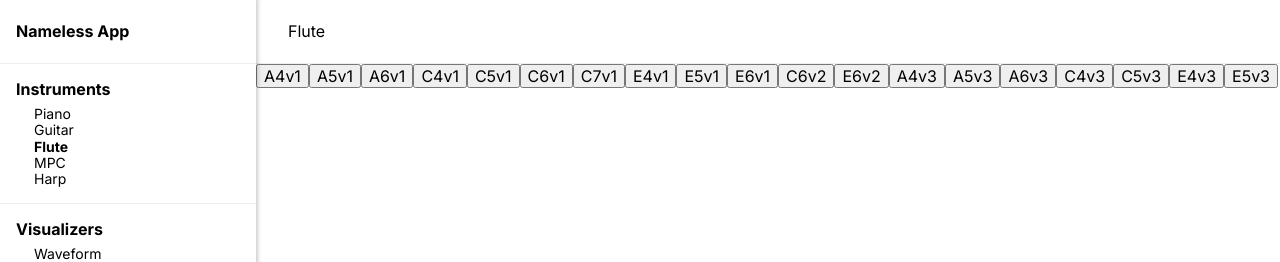
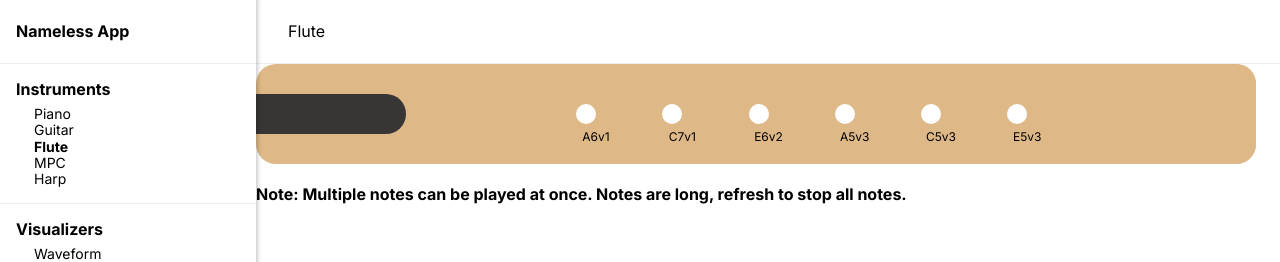
Before and after one commit to leyvaM/SFSU-CSC600-team-final_project, a React (Create React App) app in the folder client/: page /Flute in a window 1280 px wide. Shown: the top 262 px of the page. Built offline with nearby package versions, Linux system fonts and the light colour scheme; no server answers; some icons are missing.

Commit message:
added flute html/css

```diff
--- /dev/null
+++ b/client/src/flute.css
@@ -0,0 +1,146 @@
+.flute {
+    position: relative;
+    width: 1000px;
+    height: 100px;
+    background-color: burlywood;
+    border-radius: 20px;
+    overflow: hidden;
+}
+
+/* Style for the mouthpiece */
+.mouthpiece {
+    position: absolute;
+    top: 50%;
+    left: 0;
+    width: 150px;
+    height: 40px;
+    background-color: rgb(56, 53, 53);
+    border-radius: 0 50px 50px 0;
+    transform: translateY(-50%);
+}
+
+.button {
+    position: absolute;
+    top: 50%;
+    left: 0;
+    width: 150px;
+    height: 40px;
+    background-color: rgb(56, 53, 53);
+    border-radius: 0 50px 50px 0;
+    transform: translateY(-50%);
+    background-color: transparent;
+    border: none;
+    cursor: pointer;
+  }
+
+  .button:hover {
+    background-color: rgba(255, 255, 255, 0.2);
+  }
+/* Style for the flute body */
+.body {
+    position: absolute;
+    top: 0;
+    left: 150px;
+    width: 850px; /* Adjust width to match the new width of the flute */
+    height: 100px;
+    background-color: burlywood;
+}
+
+/* Style for the holes */
+.hole {
+    position: absolute;
+    top: 50%;
+    width: 20px;
+    height: 20px;
+    background-color: white;
+    border-radius: 50%;
+    transform: translateY(-50%);
+    cursor: pointer;
+    z-index: 1;
+}
+
+.notebtn{
+    position: absolute;
+    top: 50%;
+    width: 20px;
+    height: 20px;
+    background-color: white;
+    border-radius: 50%;
+    transform: translateY(-50%);
+    z-index: 1;
+    background-color: transparent;
+    border: none;
+    cursor: pointer;
+}
+.notebtn span {
+    position: absolute;
+    bottom: -20px;
+    left: 50%;
+    transform: translateX(-50%);
+    font-size: 12px;
+  }
+
+.holebutton {
+    position: absolute;
+    top: 50%;
+    width: 20px;
+    height: 20px;
+    background-color: white;
+    border-radius: 50%;
+    transform: translateY(-50%);
+    z-index: 1;
+    background-color: transparent;
+    border: none;
+    cursor: pointer;
+  }
+
+  .holebutton:hover {
+    background-color: grey;
+  }
+
+  .holebutton:active {
+    background-color: black;
+  }
+
+
+/* Calculate the distance between the holes */
+/* There are 7 holes, so we divide the available space by 8 */
+/* We subtract the hole width to avoid overlapping */
+/* We then add the hole width back when positioning the first hole */
+.hole-spacing {
+    width: calc((850px / 8) - 20px);
+}
+
+/* Positioning of the holes */
+.hole.hole1 {
+    left: calc(150px + 20px);
+}
+
+.hole.hole2 {
+    left: calc(150px + 20px + (1 * (calc((850px / 8) - 20px))));
+}
+
+.hole.hole3 {
+    left: calc(150px + 20px + (2 * (calc((850px / 8) - 20px))));
+}
+
+.hole.hole4 {
+    left: calc(150px + 20px + (3 * (calc((850px / 8) - 20px))));
+}
+
+.hole.hole5 {
+    left: calc(150px + 20px + (4 * (calc((850px / 8) - 20px))));
+}
+
+.hole.hole6 {
+    left: calc(150px + 20px + (5 * (calc((850px / 8) - 20px))));
+}
+
+.hole.hole7 {
+    left: calc(150px + 20px + (6 * (calc((850px / 8) - 20px))));
+}
+
+/* Style for the closed holes */
+.hole.closed {
+    background-color: black;
+}
--- a/client/src/instruments/bsoukup1108.tsx
+++ b/client/src/instruments/bsoukup1108.tsx
@@ -1,6 +1,7 @@
 // 3rd party library imports
 import * as Tone from 'tone';
 import classNames from 'classnames';
+import "../flute.css";
 
 import React, {useEffect, useState} from 'react';
 
@@ -12,28 +13,16 @@ import { Instrument, InstrumentProps } from '../Instruments';
  ** ------------------------------------------------------------------------ */
 const Flute: React.FC<InstrumentProps> = ({synth, setSynth}) => {
   const fluteNotes = [
-  {path: require("../FluteNotes/373270__samulis__flute-non-vibrato-sustain-a4-ldflute_susnv_a3_v1_1.wav"), label: "A4v1"},
-  {path: require("../FluteNotes/373271__samulis__flute-non-vibrato-sustain-a5-ldflute_susnv_a4_v1_1.wav"), label: "A5v1"},
   {path: require("../FluteNotes/373272__samulis__flute-non-vibrato-sustain-a6-ldflute_susnv_a5_v1_1.wav"), label: "A6v1"},
-  {path: require("../FluteNotes/373273__samulis__flute-non-vibrato-sustain-c4-ldflute_susnv_c3_v1_1.wav"), label: "C4v1"},
-  {path: require("../FluteNotes/373274__samulis__flute-non-vibrato-sustain-c5-ldflute_susnv_c4_v1_1.wav"), label: "C5v1"},
-  {path: require("../FluteNotes/373275__samulis__flute-non-vibrato-sustain-c6-ldflute_susnv_c5_v1_1.wav"), label: "C6v1"},
   {path: require("../FluteNotes/373276__samulis__flute-non-vibrato-sustain-c7-ldflute_susnv_c6_v1_1.wav"), label: "C7v1"},
-  {path: require("../FluteNotes/373277__samulis__flute-non-vibrato-sustain-e4-ldflute_susnv_e3_v1_1.wav"), label: "E4v1"},
-  {path: require("../FluteNotes/373278__samulis__flute-non-vibrato-sustain-e5-ldflute_susnv_e4_v1_1.wav"), label: "E5v1"},
-  {path: require("../FluteNotes/373279__samulis__flute-non-vibrato-sustain-e6-ldflute_susnv_e5_v1_1.wav"), label: "E6v1"},
-  {path: require("../FluteNotes/373280__samulis__flute-non-vibrato-sustain-c6-ldflute_susnv_c5_v2_1.wav"), label: "C6v2"},
   {path: require("../FluteNotes/373281__samulis__flute-non-vibrato-sustain-e6-ldflute_susnv_e5_v2_1.wav"), label: "E6v2"},
-  {path: require("../FluteNotes/373282__samulis__flute-non-vibrato-sustain-a4-ldflute_susnv_a3_v3_1.wav"), label: "A4v3"},
   {path: require("../FluteNotes/373283__samulis__flute-non-vibrato-sustain-a5-ldflute_susnv_a4_v3_1.wav"), label: "A5v3"},
-  {path: require("../FluteNotes/373284__samulis__flute-non-vibrato-sustain-a6-ldflute_susnv_a5_v3_1.wav"), label: "A6v3"},
-  {path: require("../FluteNotes/373285__samulis__flute-non-vibrato-sustain-c4-ldflute_susnv_c3_v3_1.wav"), label: "C4v3"},
   {path: require("../FluteNotes/373286__samulis__flute-non-vibrato-sustain-c5-ldflute_susnv_c4_v3_1.wav"), label: "C5v3"},
-  {path: require("../FluteNotes/373287__samulis__flute-non-vibrato-sustain-e4-ldflute_susnv_e3_v3_1.wav"), label: "E4v3"},
   {path: require("../FluteNotes/373288__samulis__flute-non-vibrato-sustain-e5-ldflute_susnv_e4_v3_1.wav"), label: "E5v3"},
 ];
 
   const [player, setPlayers] = useState<Tone.Player[]>([]);
+
 
   useEffect(() => {
     setPlayers(fluteNotes.map((Flute) => loadSample(Flute.path)));
@@ -47,25 +36,97 @@ const Flute: React.FC<InstrumentProps> = ({synth, setSynth}) => {
     player.start();
   };
 
+  const Flute1 = fluteNotes[0];
+  const note1 = loadSample(Flute1.path);
+  const Flute2 = fluteNotes[1];
+  const note2 = loadSample(Flute2.path);
+  const Flute3 = fluteNotes[2];
+  const note3 = loadSample(Flute3.path);
+  const Flute4 = fluteNotes[3];
+  const note4 = loadSample(Flute4.path);
+  const Flute5 = fluteNotes[4];
+  const note5 = loadSample(Flute5.path);
+  const Flute6= fluteNotes[5];
+  const note6 = loadSample(Flute6.path);
+
   return (
     <div className="Flute">
+     <div className="flute">
+		<div className="mouthpiece">
+
+    </div>
+		<div className="body">
+			<div className="hole hole1">
+        <button className="holebutton">
+      <button
+          onClick={() => handleStringClick(note1)}
+          className="notebtn"
+      >
+        <span>A6v1</span>
+      </button>
+      </button>
+      </div>
+			<div className="hole hole2">
+
+      <button className="holebutton">
+      <button
+    onClick={() => handleStringClick(note2)}
+    className="notebtn"
+  >
+    <span>C7v1</span>
+  </button>
+      </button>
+      </div>
+			<div className="hole hole3">
+      <button className="holebutton">
+      <button
+          onClick={() => handleStringClick(note3)}
+          className="notebtn"
+      >
+        <span>E6v2</span>
+      </button>
+      </button>
+      </div>
+			<div className="hole hole4">
+      <button className="holebutton">
+      <button
+          onClick={() => handleStringClick(note4)}
+          className="notebtn"
+      >
+        <span>A5v3</span>
+      </button>
+      </button>
+      </div>
+			<div className="hole hole5">
+      <button className="holebutton">
+      <button
+          onClick={() => handleStringClick(note5)}
+          className="notebtn"
+      >
+        <span>C5v3</span>
+      </button>
+      </button>
+      </div>
+			<div className="hole hole6">
+      <button className="holebutton">
+      <button
+          onClick={() => handleStringClick(note6)}
+          className="notebtn"
+      >
+        <span>E5v3</span>
+      </button>
+      </button>
+      </div>
+		</div>
+	</div>
+      <h4> Note: Multiple notes can be played at once. Notes are long, refresh to stop all notes.</h4>
       <div className="outer-grid">
         <div className="grid">
-          {fluteNotes.map((Flute, index) => {
-            const player = loadSample(Flute.path);
-            return (
-              <button
-                key={index}
-                onClick={() => handleStringClick(player)}
-                className="Flute"
-              >
-                {Flute.label}
-              </button>
-            );
-          })}
+
         </div>
       </div>
     </div>
+
   );
 };
 
```
